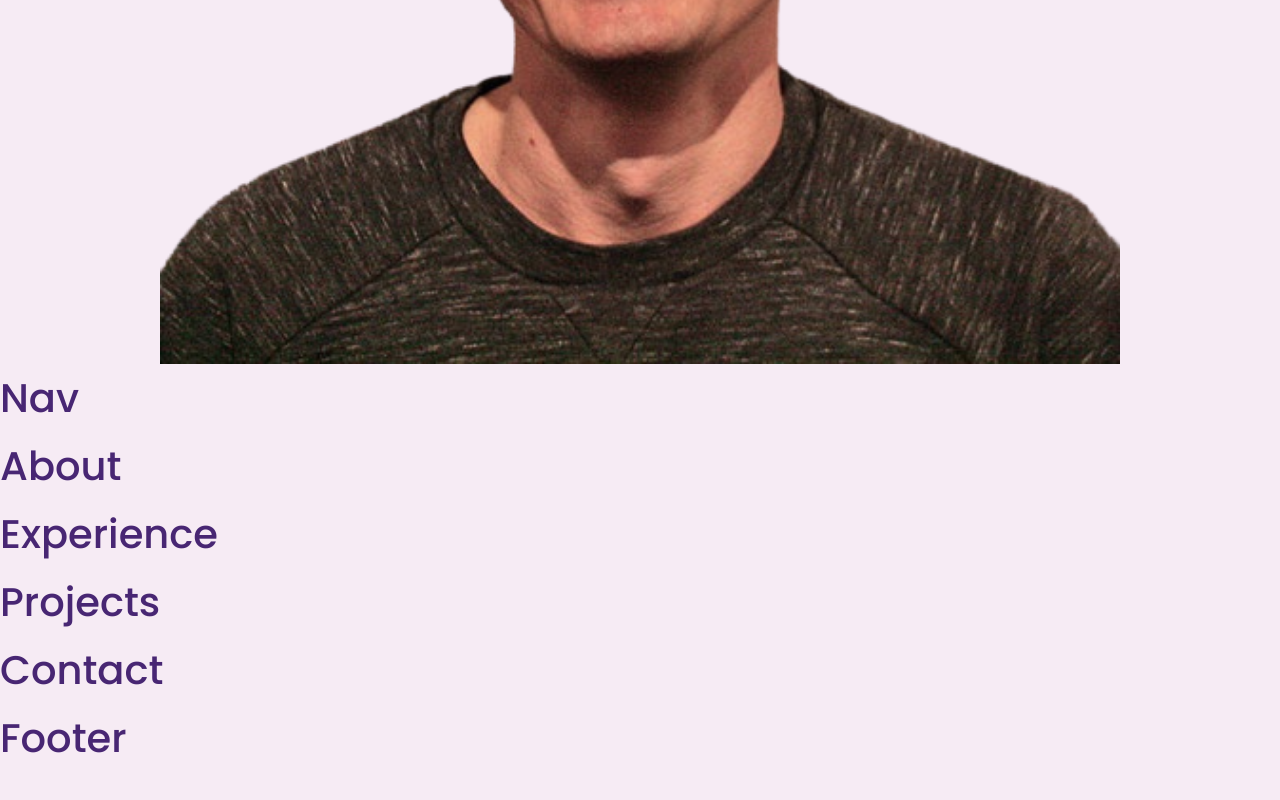
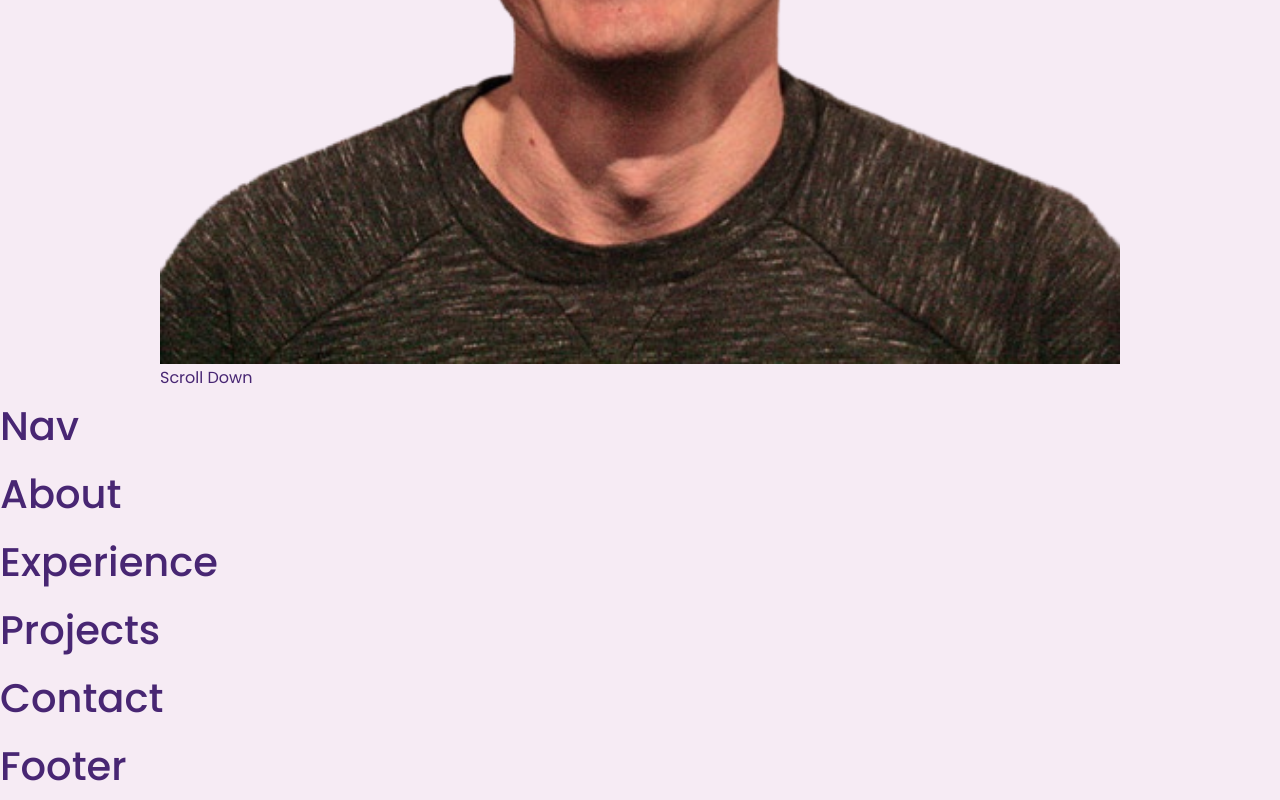
Before and after one commit to TomasGarciaDev/react-portfolio-website, a React (Create React App) app: page / in a window 1280 px wide. Shown: the part 741-1541 px from the top of the page. Before the commit the page ends 1513 px from the top, so only its background shows below. Built offline with nearby package versions, Linux system fonts and the light colour scheme.

Commit message:
Scroll down link added

```diff
--- a/src/components/header/Header.jsx
+++ b/src/components/header/Header.jsx
@@ -12,8 +12,10 @@ export default function Header() {
         <CTA />
 
         <div className='me'>
-          <img src={ME} />
+          <img src={ME} alt=""/>
         </div>
+
+        <a href='#contact' className='scroll__down'>Scroll Down</a>
       </div>
     </header>
   )
```
